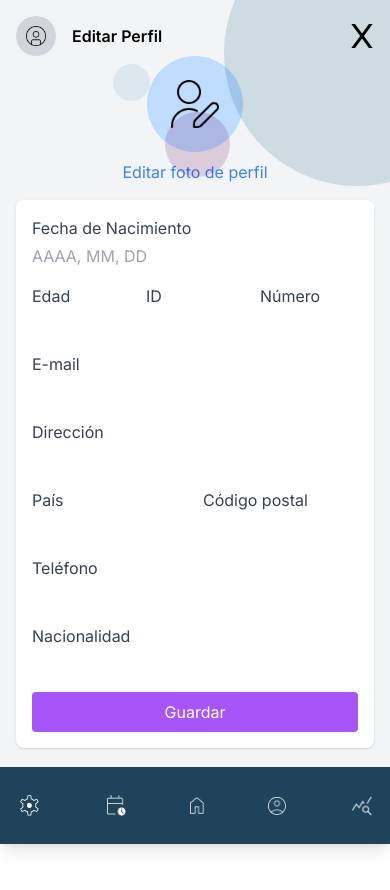
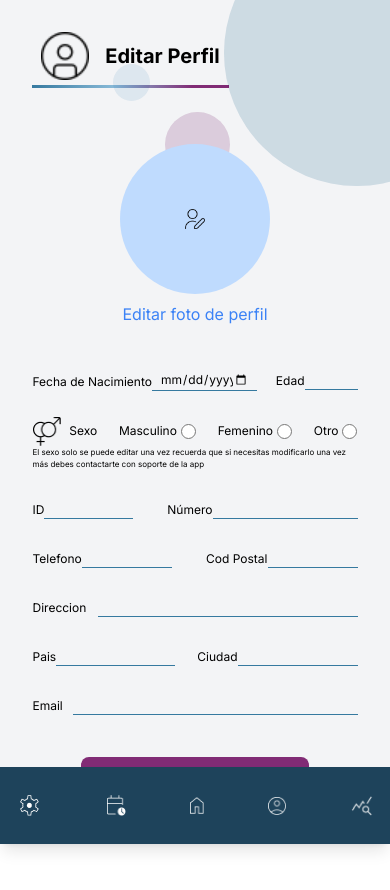
Before and after one commit to No-Country-simulation/c19-68-t-node-react, a Next.js app in the folder frontend/: page /editProfile in a window 390 px wide. Shown: the top 890 px of the page. Built offline with nearby package versions, Linux system fonts and the light colour scheme.

Commit message:
Updated: Finalized user profile Mobile version

```diff
--- a/frontend/src/app/editProfile/page.css
+++ b/frontend/src/app/editProfile/page.css
@@ -5,6 +5,17 @@
   align-items: center;
 }
 
+.gradient {
+  border-bottom: 3px solid transparent;
+  border-image: linear-gradient(to left, #812B75 18.9%, #89BAD8 57.9%, #35799F 100%
+  ) 1;
+}
+
+.radio{
+  accent-color: #812B75;
+  width: 15px;
+  height: 15px;
+}
 @media (min-width: 1024px) {
   .grid__profile {
     grid-template-rows: 28px 350px 180px;
--- a/frontend/src/app/editProfile/page.tsx
+++ b/frontend/src/app/editProfile/page.tsx
@@ -1,34 +1,33 @@
 import React from "react";
 import "./page.css";
+import Input from "@/components/Input";
+import Image from "next/image";
 const EditProfilePage = () => {
   return (
     <div className="h-screen bg-gray-100 flex flex-col items-center p-4 md:p-8 lg:w-full lg:grid lg:grid-cols-2">
 
         {/* Header */}
-        <div className="flex items-center w-full justify-between lg:hidden">
-          <div className="flex items-center space-x-4">
-            <div className="w-10 h-10 bg-gray-300 rounded-full flex items-center justify-center">
+        <header className="self-start m-4 pb-[5px] w-[197px] lg:hidden gradient">
+          <div className="flex w-[197px] items-center justify-center space-x-4">
+
               <img
-                className="w-5 h-5"
+                className="w-[48px] h-[48px] "
                 src="/circulo-de-usuario.png"
                 alt="User Icon"
               />
-            </div>
-            <span className="font-semibold">Editar Perfil</span>
-          </div>
-          <button className="text-gray-500">
-            <img className="w-6 h-6" src="/x.png" alt="Close Icon" />
-          </button>
+            <span className="font-bold text-[20px]">Editar Perfil</span>
           </div>
 
+        </header>
+
         {/* Profile Picture */}
-        <div className="w-full flex flex-col items-center mb-4 lg:grid lg:mb-0 grid__profile">
+        <div className="w-full py-10 z-10 flex flex-col items-center lg:grid grid__profile">
           <h2 className="hidden lg:block font-bold text-[24px] self-start justify-self-center pr-40">
             Mi perfil
           </h2>
-          <div className="w-24 h-24 lg:w-[150px] lg:h-[150px] bg-blue-200 rounded-full flex items-center justify-center mb-2 lg:mb-0 lg:justify-self-center">
+          <div className="w-[150px] h-[150px] bg-blue-200 rounded-full flex items-center justify-center mb-2 lg:mb-0 lg:justify-self-center">
             <img
-              className="w-12 h-12 "
+              className="w-[20px] h-[20px] "
               src="/lapiz-de-usuario.png"
               alt="Edit Photo"
             />
@@ -38,7 +37,7 @@ const EditProfilePage = () => {
           </button>
           <article className="hidden lg:block justify-self-center">
             <h3 className="font-bold text-[20px]">Informacion personal</h3>
-            <ul className="grid grid-cols-3 grid-rows-3 gap-1">
+            <ul className="grid grid-cols-3 text-[12px] grid-rows-3 gap-1">
               <li className="flex flex-col ">
                 <span className="font-semibold">Nombre</span>Nombre
               </li>
@@ -65,83 +64,100 @@ const EditProfilePage = () => {
         </div>
 
         {/* Form */}
-        <form className="w-full bg-white p-4 rounded-lg shadow lg:h-[90%] lg:max-h-[550px]">
-          <div className="mb-4">
-            <label className="block text-gray-700">Fecha de Nacimiento</label>
-            <input
-              type="text"
-              className="w-full border-gray-300 rounded mt-1"
-              placeholder="AAAA, MM, DD"
+        <form className="flex flex-col gap-[26px] text-[12px] max-w-[325px]">
+            {/* Fecha de nacimiento y Edad */}
+            <label className="flex gap-1 items-center justify-between">
+              <div className="flex items-end">
+                <span> Fecha de Nacimiento</span>
+              <Input twClass="w-[105px]" type="date" />
+                </div>
+
+              <div  className="flex items-end">
+
+              <span>Edad</span>
+              <Input twClass="w-[53px]" type="string" />
+              </div>
+            </label>
+            {/* Género */}
+            <label className="flex flex-col">
+              <div className="flex justify-between">
+
+              <article className="flex items-center gap-2">
+              <Image
+              src={'/venus-marte.png'}
+              width={28.78}
+              height={28.78}
+              alt="genre"
               />
+              <span>Sexo</span>
+              </article>
+              <label className="flex gap-x-1 items-center">
+                <span>Masculino</span>
+                <input className="radio" type="radio"  name="genre" id="genre"  />
+              </label>
+              <article className="flex gap-x-1 items-center">
+                <span>Femenino</span>
+                <input className="radio" type="radio"  name="genre" id="genre"  />
+              </article>
+              <article className="flex gap-x-1 items-center">
+                <span>Otro</span>
+                <input className="radio" type="radio"  name="genre" id="genre"  />
+              </article>
               </div>
-          <div className="mb-4 flex space-x-4">
-            <div className="flex-1">
-              <label className="block text-gray-700">Edad</label>
-              <input
-                type="text"
-                className="w-full border-gray-300 rounded mt-1"
-              />
+              <p className="text-[8px]">El sexo solo se puede editar una vez recuerda que si necesitas modificarlo una vez más debes contactarte con soporte de la app</p>
+            </label>
+            {/* Identificación */}
+            <label className="flex justify-between">
+              <div  className="flex items-end">
+
+              <span>ID</span>
+              <Input twClass="w-[89px]" type="string" />
               </div>
-            <div className="flex-1">
-              <label className="block text-gray-700">ID</label>
-              <input
-                type="text"
-                className="w-full border-gray-300 rounded mt-1"
-              />
+
+              <div  className="flex items-end">
+
+              <span>Número</span>
+              <Input twClass="w-[145px]" type="string" />
               </div>
-            <div className="flex-1">
-              <label className="block text-gray-700">Número</label>
-              <input
-                type="text"
-                className="w-full border-gray-300 rounded mt-1"
-              />
+            </label>
+            {/* Teléfono */}
+            <label className="flex justify-between">
+              <div  className="flex items-end justify-between ">
+
+              <span>Telefono</span>
+              <Input twClass="w-[90px]" type="string" />
               </div>
+              <div  className="flex items-end justify-between ">
+
+              <span>Cod Postal</span>
+              <Input twClass="w-[90px]" type="string" />
               </div>
-          <div className="mb-4">
-            <label className="block text-gray-700">E-mail</label>
-            <input
-              type="email"
-              className="w-full border-gray-300 rounded mt-1"
-            />
+            </label>
+            {/* Dirección */}
+            <label className="flex items-end justify-between ">
+              <span>Direccion</span>
+              <Input twClass="w-[260px]" type="string" />
+            </label>
+            {/* País */}
+            <label className="flex justify-between">
+              <div  className="flex items-end">
+
+              <span>Pais</span>
+              <Input twClass="w-[119px]" type="string" />
               </div>
-          <div className="mb-4">
-            <label className="block text-gray-700">Dirección</label>
-            <input
-              type="text"
-              className="w-full border-gray-300 rounded mt-1"
-            />
+              <div  className="flex items-end justify-between ">
+
+              <span>Ciudad</span>
+              <Input twClass="w-[120px]" type="string" />
               </div>
-          <div className="mb-4 flex space-x-4">
-            <div className="flex-1">
-              <label className="block text-gray-700">País</label>
-              <input
-                type="text"
-                className="w-full border-gray-300 rounded mt-1"
-              />
-            </div>
-            <div className="flex-1">
-              <label className="block text-gray-700">Código postal</label>
-              <input
-                type="text"
-                className="w-full border-gray-300 rounded mt-1"
-              />
-            </div>
-          </div>
-          <div className="mb-4">
-            <label className="block text-gray-700">Teléfono</label>
-            <input
-              type="text"
-              className="w-full border-gray-300 rounded mt-1"
-            />
-          </div>
-          <div className="mb-4">
-            <label className="block text-gray-700">Nacionalidad</label>
-            <input
-              type="text"
-              className="w-full border-gray-300 rounded mt-1"
-            />
-          </div>
-          <button className="w-full bg-purple-500 text-white py-2 rounded">
+            </label>
+            {/* Email */}
+            <label className="justify-between flex items-end ">
+              <span>Email</span>
+              <Input twClass="w-[285px]" type="string" />
+            </label>
+
+            <button className="w-[70%] text-white rounded-lg bg-[#812B75] py-3 m-auto my-4">
               Guardar
             </button>
           </form>
--- a/frontend/src/app/user/page.tsx
+++ b/frontend/src/app/user/page.tsx
@@ -1,6 +1,7 @@
 "use client";
 
 import Input from "@/components/Input";
+import Image from "next/image";
 
 const page = () => {
   return (
@@ -33,46 +34,8 @@ const page = () => {
               multiple
             />
           </div>
-          <form className="flex flex-col pt-[83px] gap-[26px] text-[12px]">
-            <label className="flex gap-1 items-center">
-              <span> Fecha de Nacimiento</span>
-              <Input twClass="w-[94px]" type="date" />
-              <span>Edad</span>
-              <Input twClass="w-[53px]" type="string" />
-            </label>
+          {/* Form */}
 
-            <label className="flex justify-between">
-              <span>ID</span>
-              <Input twClass="w-[89px]" type="string" />
-              <span>Número</span>
-              <Input twClass="w-[145px]" type="string" />
-            </label>
-            <label>
-              <span>Email</span>
-              <Input twClass="w-[273px]" type="string" />
-            </label>
-            <label>
-              <span>Direccion</span>
-              <Input twClass="w-[246px]" type="number" />
-            </label>
-            <label>
-              <span>Pais</span>
-              <Input twClass="w-[119px]" type="string" />
-              <span>Cod Postal</span>
-              <Input twClass="w-[93px]" type="string" />
-            </label>
-            <label>
-              <span>Telefono</span>
-              <br />
-              <Input twClass="w-[126px]" type="number" />
-              <span>Nacionalidad</span>
-              <Input twClass="w-[105px]" type="number" />
-            </label>
-
-            <button className="w-[70%] text-white rounded-lg bg-[#812B75] py-3 m-auto my-4">
-              Guardar
-            </button>
-          </form>
         </main>
       </div>
     </section>
```
Also changed, not shown: frontend/src/app/program-date/page.tsx (+0 -15 lines), frontend/public/venus-marte.png (added). Lines whose indentation alone changed are shown as unchanged.
